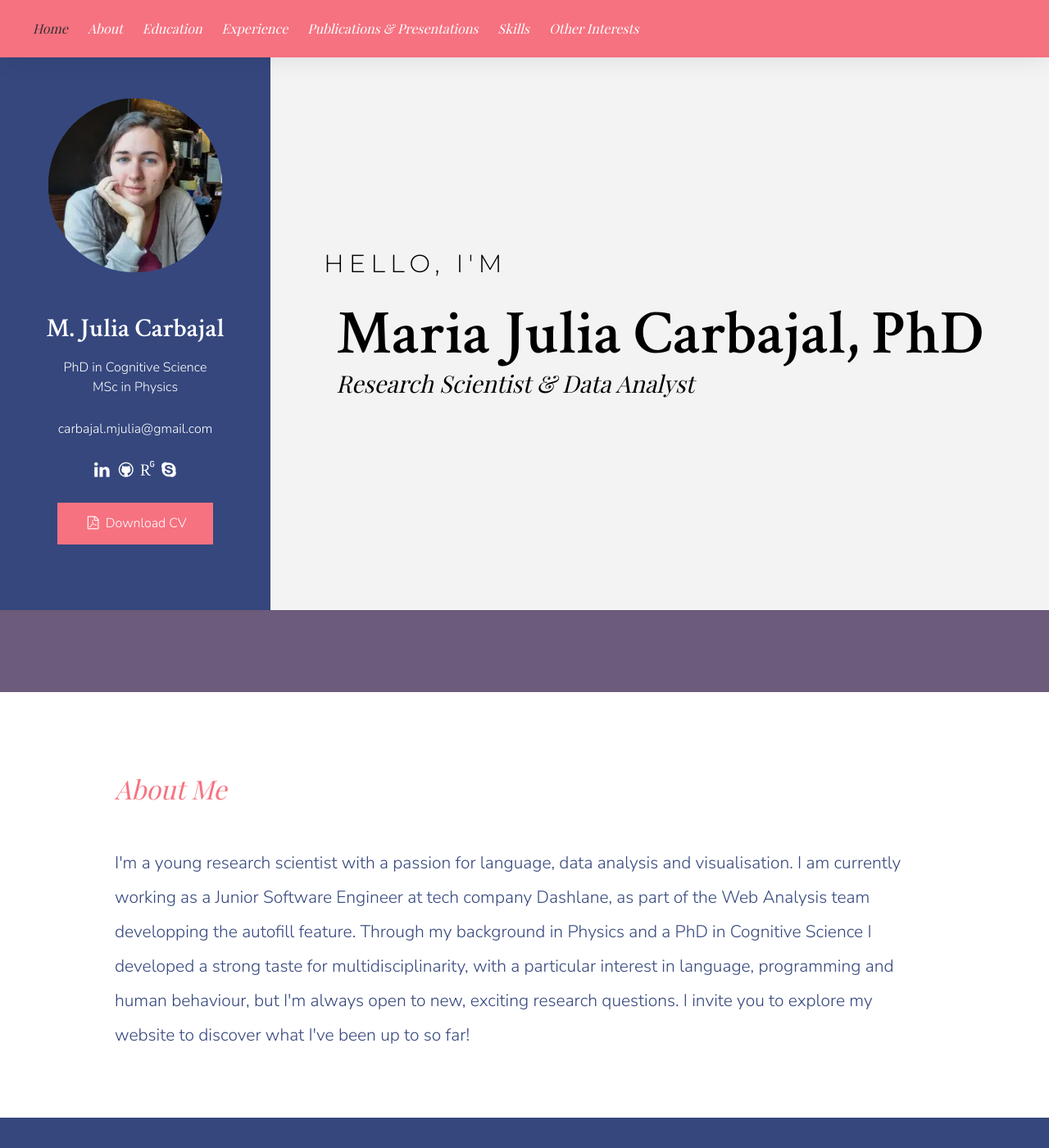
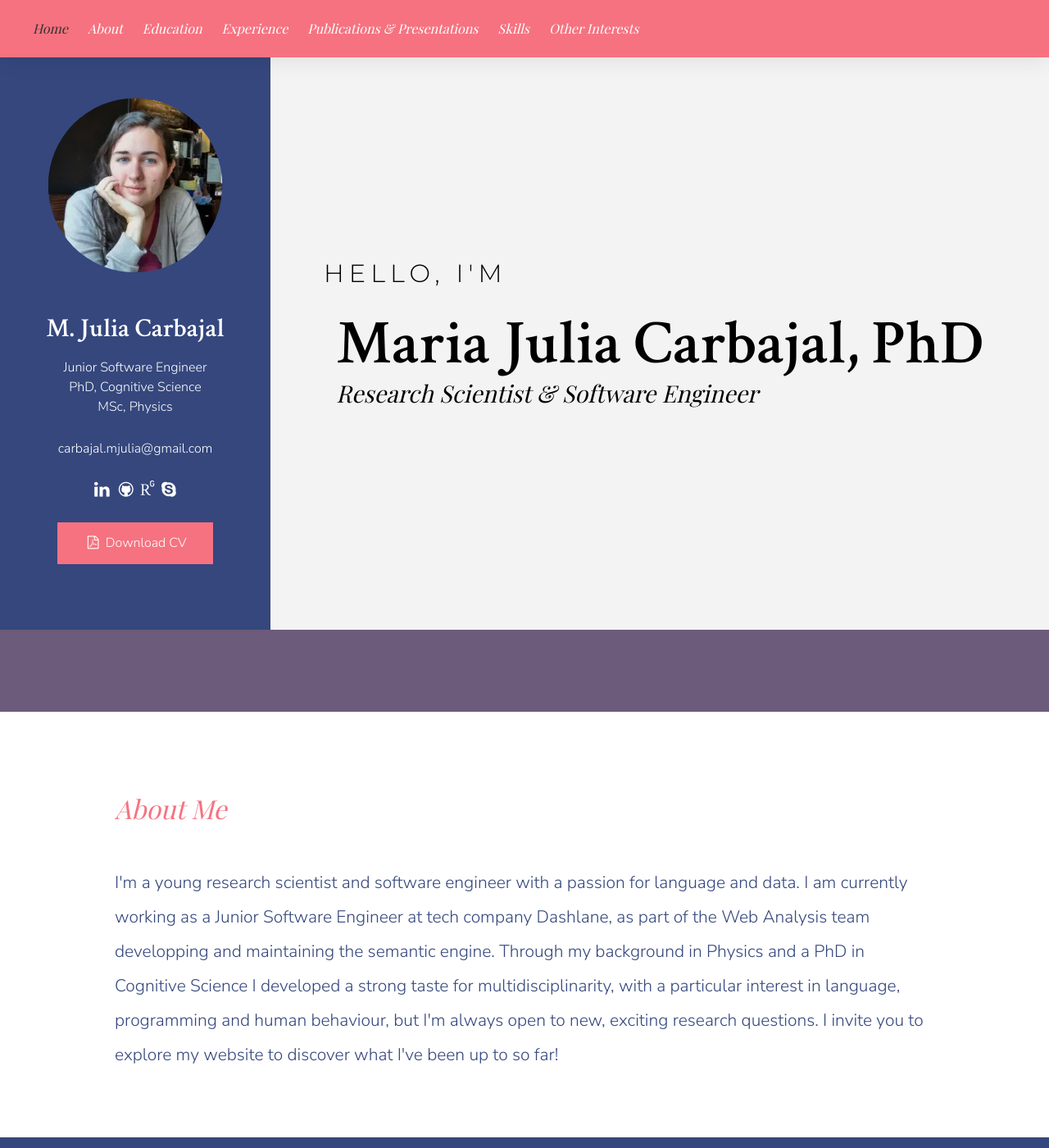
Before and after one commit to basaringaron/julie-website, a Jekyll site: the page built from index.html, in a window 1280 px wide and 1400 px high. Shown: the whole window at 82% size. Built offline with Jekyll 4.4.1, drawn with Linux system fonts in a browser that asks for light colours; some web fonts are replaced.

Commit message:
updated index

```diff
--- a/index.html
+++ b/index.html
@@ -7,7 +7,7 @@ title: Home
 
 		<h1>M. Julia Carbajal</h1>
 
-		<p>PhD in Cognitive Science<br>MSc in Physics</p>
+		<p>Junior Software Engineer<br>PhD, Cognitive Science<br>MSc, Physics</p>
 
 		<a href="mailto:{{ site.email }}">{{ site.email }}</a>
 
@@ -29,7 +29,7 @@ title: Home
 		<div class="big-intro">
 			<div class="intro1">Hello, I'm</div>
 			<div class="intro2">Maria Julia Carbajal, PhD</div>
-			<div class="intro3">Research Scientist &amp; Data Analyst</div>
+			<div class="intro3">Research Scientist &amp; Software Engineer</div>
 		</div>
 	</div>
 </div>
@@ -38,10 +38,10 @@ title: Home
 	<div class="content">
 		<h1>About Me</h1>
 		<p>
-			I'm a young research scientist with a passion for language, data
-			analysis and visualisation. I am currently working as a Junior
+			I'm a young research scientist and software engineer with a passion
+			for language and data. I am currently working as a Junior
 			Software Engineer at tech company Dashlane, as part of the Web
-			Analysis team developping the autofill feature.
+			Analysis team developping and maintaining the semantic engine.
 
 			Through my background in Physics and a PhD in Cognitive Science I
 			developed a strong taste for multidisciplinarity, with a particular
```
